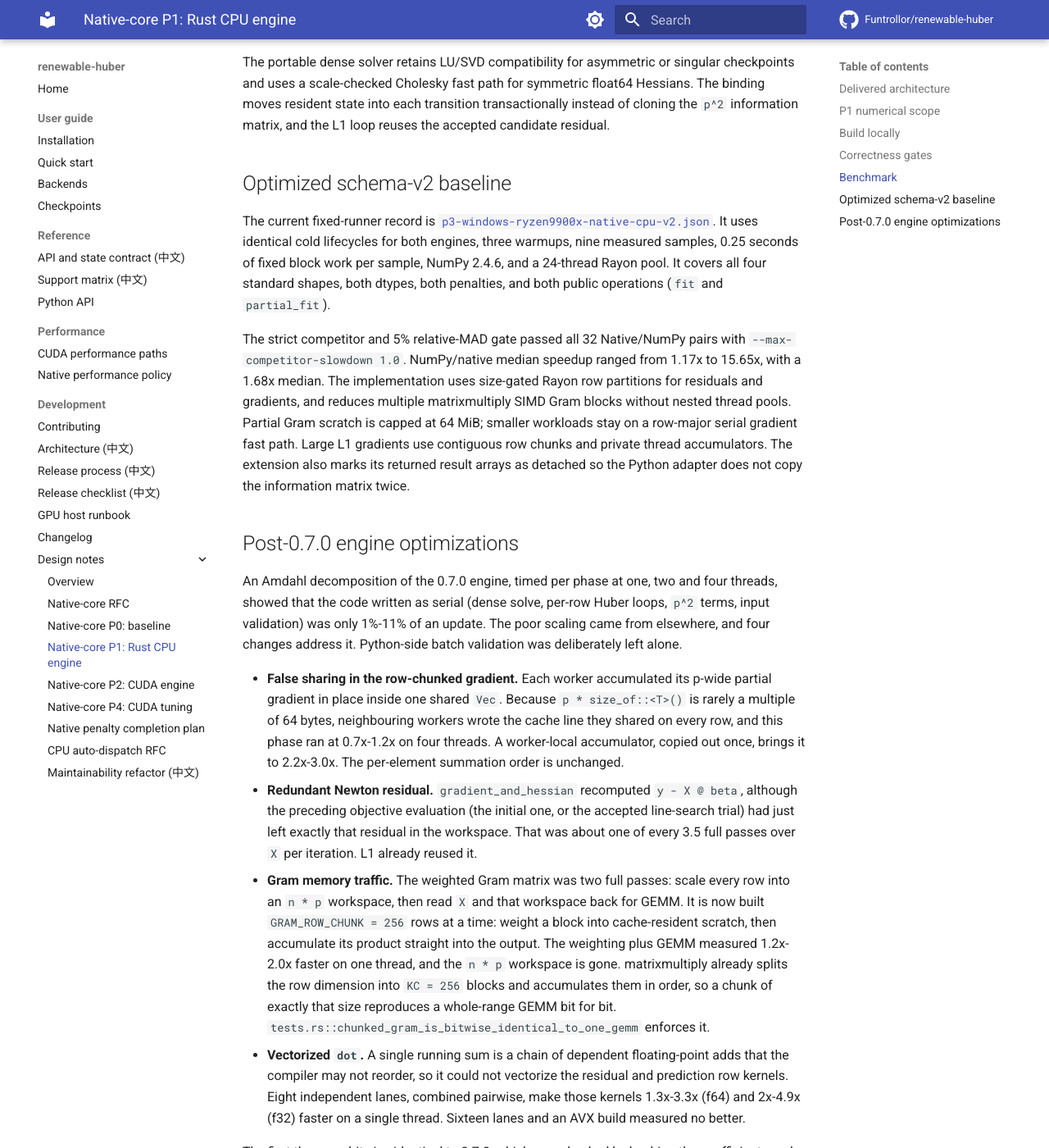
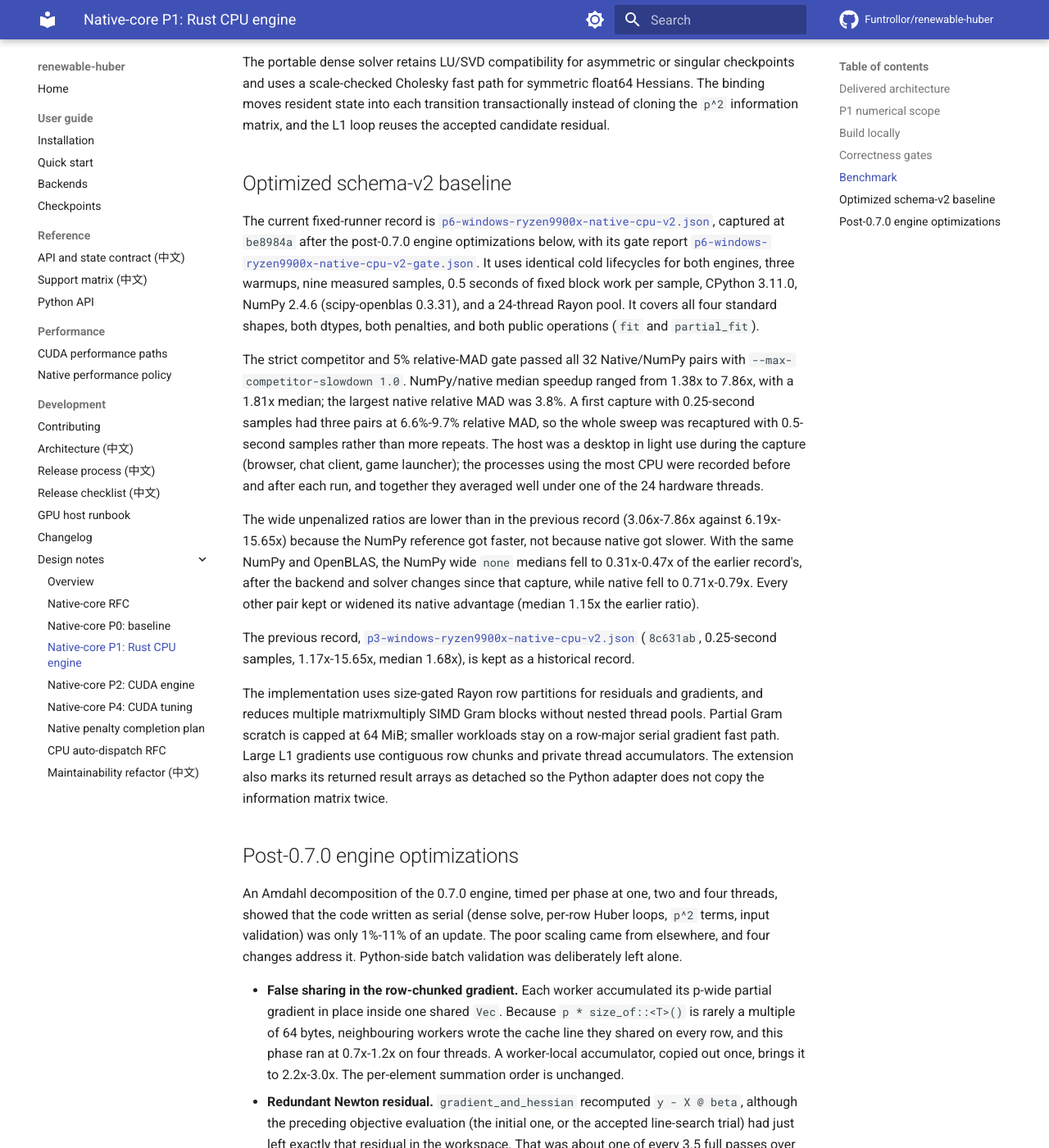
Before and after one commit to Funtrollor/renewable-huber, an MkDocs documentation site: the page built from docs/native-core-p1.md, in a window 1280 px wide and 1400 px high, scrolled down 2762 px. Shown: the whole window at 82% size. Built offline with MkDocs 1.6.1 and Material for MkDocs 9.7.7, drawn with Linux system fonts in a browser that asks for light colours; comment, search, counter and statistics services are not loaded; some of the changed text lies outside the part shown.

Commit message:
docs(native-cpu): promote the p6 fixed-host baseline and report the A/B
Point the approved CPU schema-v2 baseline at the p6 record (1.38x-7.86x, median 1.81x), keep p3 as history, explain the lower wide ratios, and replace the pending-capture note in native-core-p1 with the fixed-host A/B results, including the three float32 L1 iteration-count failures.

Co-Authored-By: Claude Opus 5.5 <noreply@anthropic.com>

```diff
--- a/docs/native-core-p1.md
+++ b/docs/native-core-p1.md
@@ -128,15 +128,40 @@ loop reuses the accepted candidate residual.
 ## Optimized schema-v2 baseline
 
 The current fixed-runner record is
-[`p3-windows-ryzen9900x-native-cpu-v2.json`](https://github.com/Funtrollor/renewable-huber/blob/main/benchmarks/baselines/p3-windows-ryzen9900x-native-cpu-v2.json).
+[`p6-windows-ryzen9900x-native-cpu-v2.json`](https://github.com/Funtrollor/renewable-huber/blob/main/benchmarks/baselines/p6-windows-ryzen9900x-native-cpu-v2.json),
+captured at `be8984a` after the post-0.7.0 engine optimizations below, with
+its gate report
+[`p6-windows-ryzen9900x-native-cpu-v2-gate.json`](https://github.com/Funtrollor/renewable-huber/blob/main/benchmarks/baselines/p6-windows-ryzen9900x-native-cpu-v2-gate.json).
 It uses identical cold lifecycles for both engines, three warmups, nine
-measured samples, 0.25 seconds of fixed block work per sample, NumPy 2.4.6,
-and a 24-thread Rayon pool. It covers all four standard shapes, both dtypes,
-both penalties, and both public operations (`fit` and `partial_fit`).
+measured samples, 0.5 seconds of fixed block work per sample, CPython 3.11.0,
+NumPy 2.4.6 (scipy-openblas 0.3.31), and a 24-thread Rayon pool. It covers all
+four standard shapes, both dtypes, both penalties, and both public operations
+(`fit` and `partial_fit`).
 
 The strict competitor and 5% relative-MAD gate passed all 32 Native/NumPy
 pairs with `--max-competitor-slowdown 1.0`. NumPy/native median speedup ranged
-from 1.17x to 15.65x, with a 1.68x median. The implementation uses size-gated Rayon
+from 1.38x to 7.86x, with a 1.81x median; the largest native relative MAD was
+3.8%. A first capture with 0.25-second samples had three pairs at 6.6%-9.7%
+relative MAD, so the whole sweep was recaptured with 0.5-second samples rather
+than more repeats. The host was a desktop in light use during the capture
+(browser, chat client, game launcher); the processes using the most CPU were
+recorded before and after each run, and together they averaged well under one
+of the 24 hardware threads.
+
+The wide unpenalized ratios are lower than in the previous record
+(3.06x-7.86x against 6.19x-15.65x) because the NumPy reference got faster, not
+because native got slower. With the same NumPy and OpenBLAS, the NumPy wide
+`none` medians fell to 0.31x-0.47x of the earlier record's, after the backend
+and solver changes since that capture, while native fell to 0.71x-0.79x.
+Every other pair kept or widened its native advantage (median 1.15x the
+earlier ratio).
+
+The previous record,
+[`p3-windows-ryzen9900x-native-cpu-v2.json`](https://github.com/Funtrollor/renewable-huber/blob/main/benchmarks/baselines/p3-windows-ryzen9900x-native-cpu-v2.json)
+(`8c631ab`, 0.25-second samples, 1.17x-15.65x, median 1.68x), is kept as a
+historical record.
+
+The implementation uses size-gated Rayon
 row partitions for residuals and gradients, and reduces multiple
 matrixmultiply SIMD Gram blocks without nested thread pools. Partial Gram
 scratch is capped at 64 MiB; smaller workloads stay on a row-major serial
@@ -209,5 +234,46 @@ the VM has the usual cloud noise of roughly ±10%. Every case was faster:
 | streaming (1,000,000 × 32) | 1.32x-1.69x | 1.51x-1.58x |
 
 Each range covers both dtypes and both penalties. The median was 1.41x on one
-thread and 1.54x on four. A schema-v2 fixed-runner capture is still needed
-before these figures replace the committed baseline above.
+thread and 1.54x on four.
+
+The fixed Ryzen 9 9900X runner then repeated the comparison through the public
+estimator with `run_interleaved_benchmark.py --freeze-sample-repetitions`:
+`v0.7.0` (`53b5f20`) against `be8984a`, standard profile, `--backend cpu`,
+both penalties and dtypes, `partial_fit`, nine aligned rounds, three warmups,
+the default 24-thread pool, CPython 3.11.0 and NumPy 2.4.6 on both sides. Both
+records report native ABI 1 / API 2, so no native-version option was used.
+The records are
+[`p6-windows-ryzen9900x-native-cpu-ab-cold-gate.json`](https://github.com/Funtrollor/renewable-huber/blob/main/benchmarks/baselines/p6-windows-ryzen9900x-native-cpu-ab-cold-gate.json)
+and
+[`p6-windows-ryzen9900x-native-cpu-ab-steady-gate.json`](https://github.com/Funtrollor/renewable-huber/blob/main/benchmarks/baselines/p6-windows-ryzen9900x-native-cpu-ab-steady-gate.json),
+each with its merged baseline and candidate records and frozen sample plan.
+Speedup below is `baseline / candidate`, the inverse of the gate's paired
+median:
+
+| Shape | cold | steady | 4-vCPU VM, 4 threads |
+| --- | --- | --- | --- |
+| latency (4,096 × 16) | 1.25x-1.30x | 1.18x-1.28x | 1.23x-2.06x |
+| reference (100,000 × 90) | 1.04x-1.27x | 1.03x-1.25x | 1.40x-2.11x |
+| wide (16,384 × 256) | 1.14x-1.64x | 1.20x-1.66x | 1.09x-1.85x |
+| streaming (1,000,000 × 32) | 0.99x-1.09x | 1.02x-1.11x | 1.51x-1.58x |
+
+The medians were 1.21x (cold) and 1.18x (steady). Within the ±10% noise band
+of this host, ten cold and twelve steady cases are faster; the rest show no
+measurable difference, and no case is slower. The cases without a measurable
+difference are reference float64 (both penalties cold, unpenalized steady) and
+every streaming case except steady float32 unpenalized. The fixed runner
+gains less than the VM on reference and streaming: with 24 threads, the
+OpenBLAS-backed and memory-bound phases dominate more of an update than on
+four vCPUs. Native stayed 1.4x-8.2x faster than NumPy in every case of both
+captures.
+
+Neither gate passed. In both lifecycles, the three float32 L1 cases with
+several batches failed `median solver iterations differ`: reference 26 -> 28,
+streaming 56 -> 51, wide 48 -> 45 (summed over the stream's batches). That is
+the expected effect of the new `dot` summation order near `tol`, not a
+slowdown, and the `--max-iteration-delta 1` limit was not changed. Per
+iteration, the candidate took 0.73x-0.75x (reference), 0.995x-1.015x (streaming) and
+0.62x-0.66x (wide) of the baseline's time. In the steady capture, wide float32
+L1 also exceeded the 5% MAD limit on the candidate side (5.02%, one 26 ms
+sample among 19-22 ms ones). Every other case passed every check, including
+competitor parity against NumPy.
```
Also changed, not shown: AGENTS.md (+1 -1 lines), CHANGELOG.md (+14 -0 lines), docs/native-performance-policy.md (+15 -4 lines).
